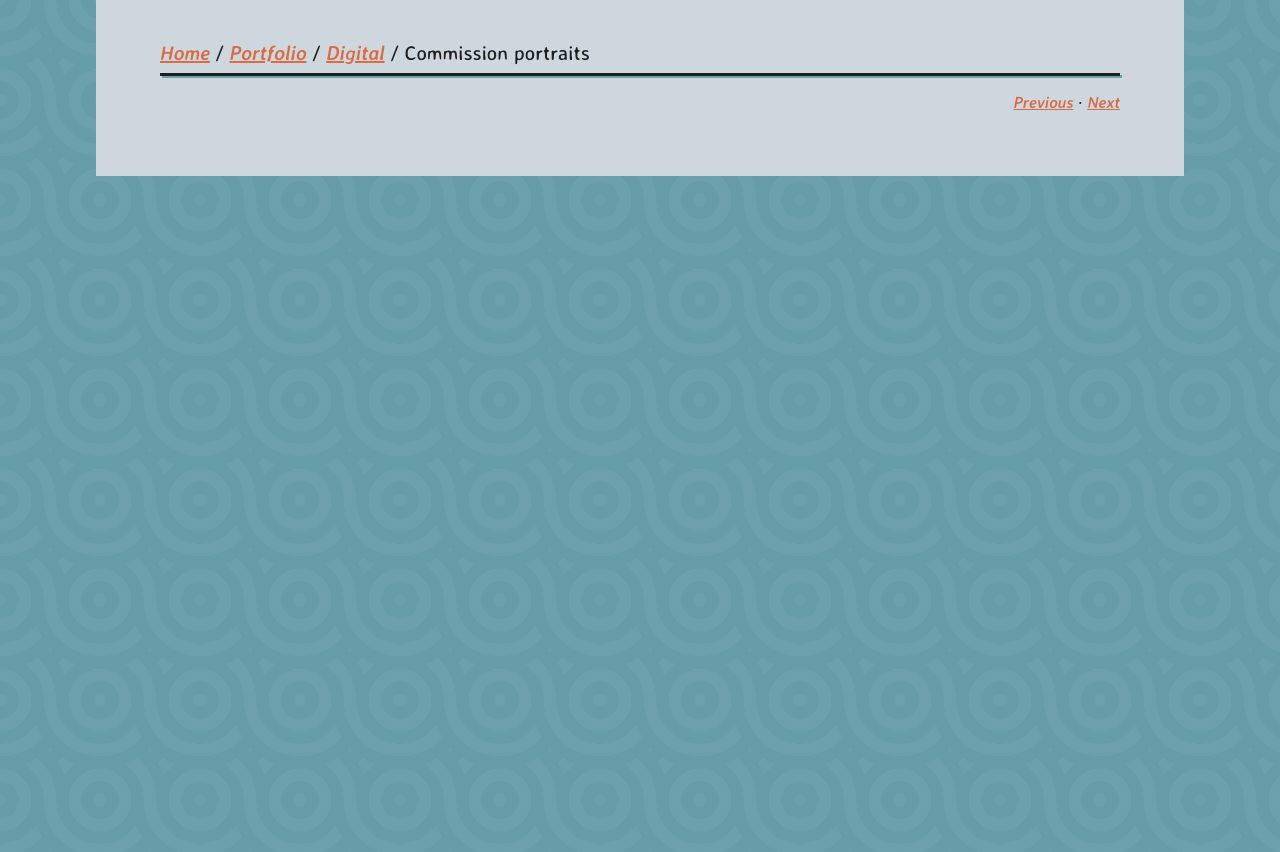
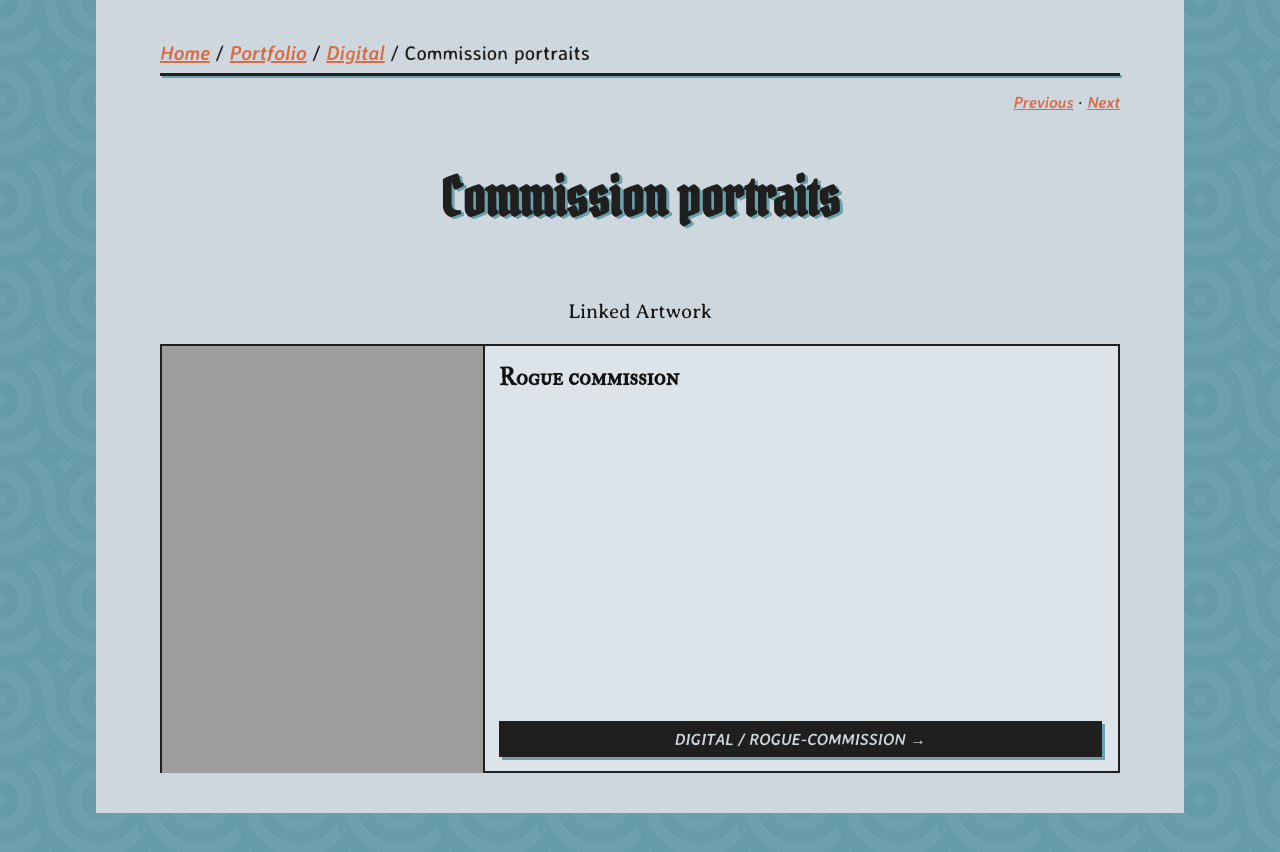
Before and after one commit to carlosjtacon/kemett-art, a Jekyll site: the page built from _posts/portfolio/digital/2026-07-08-0005.md, in a window 1280 px wide. Shown: the top 852 px of the page. Built offline with Jekyll 4.4.1, drawn with Linux system fonts in a browser that asks for light colours.

Commit message:
some tweaks

```diff
--- a/_includes/related_post.html
+++ b/_includes/related_post.html
@@ -2,7 +2,7 @@
     <div class="post-link-thumb" style="background-image: url('{{site.url}}/assets/images{{include.post.url}}/thumb.webp')"></div>
     <div class="post-link-description column">
       <div>
-        <h2>{{ include.post.title }}</h2>
+        <h2>{{ include.post.title | replace: "-", " " | capitalize }}</h2>
         <p>{{ include.post.content | strip_html | truncate: 300 }}</p>
       </div>
       <a class="section" href="{{include.post.url}}">{{include.post.categories | first | upcase }} / {{include.post.title | upcase}} →</a>
--- a/_layouts/post.html
+++ b/_layouts/post.html
@@ -2,7 +2,7 @@
 layout: post_empty
 ---
 
-{% comment %} <h2>{{page.title}}</h2> {% endcomment %}
+<h1>{{page.title | replace: "-", " " | capitalize}}</h1>
 
 {{content}}
 
@@ -61,11 +61,16 @@
 
 {% endif %}
 
+{% if page.related_posts %}
+<br>
+<br>
+<h3 style="text-align: center;">Linked Artwork</h3>
+<br>
 {% for rpost in page.related_posts %}
 {% for post in site.posts %}
 {% if post.url contains rpost %}
-<br>
 {% include related_post.html post=post%}
 {% endif %}
 {% endfor %}
 {% endfor %}
+{% endif %}
--- a/_posts/portfolio/digital/2026-07-08-0005.md
+++ b/_posts/portfolio/digital/2026-07-08-0005.md
@@ -5,4 +5,5 @@
 tags:
 featured: 0
 theme: col2
+related_posts: ['digital/0006']
 ---
```
Also changed, not shown: _posts/portfolio/digital/2026-07-08-0014.md (+2 -8 lines).
